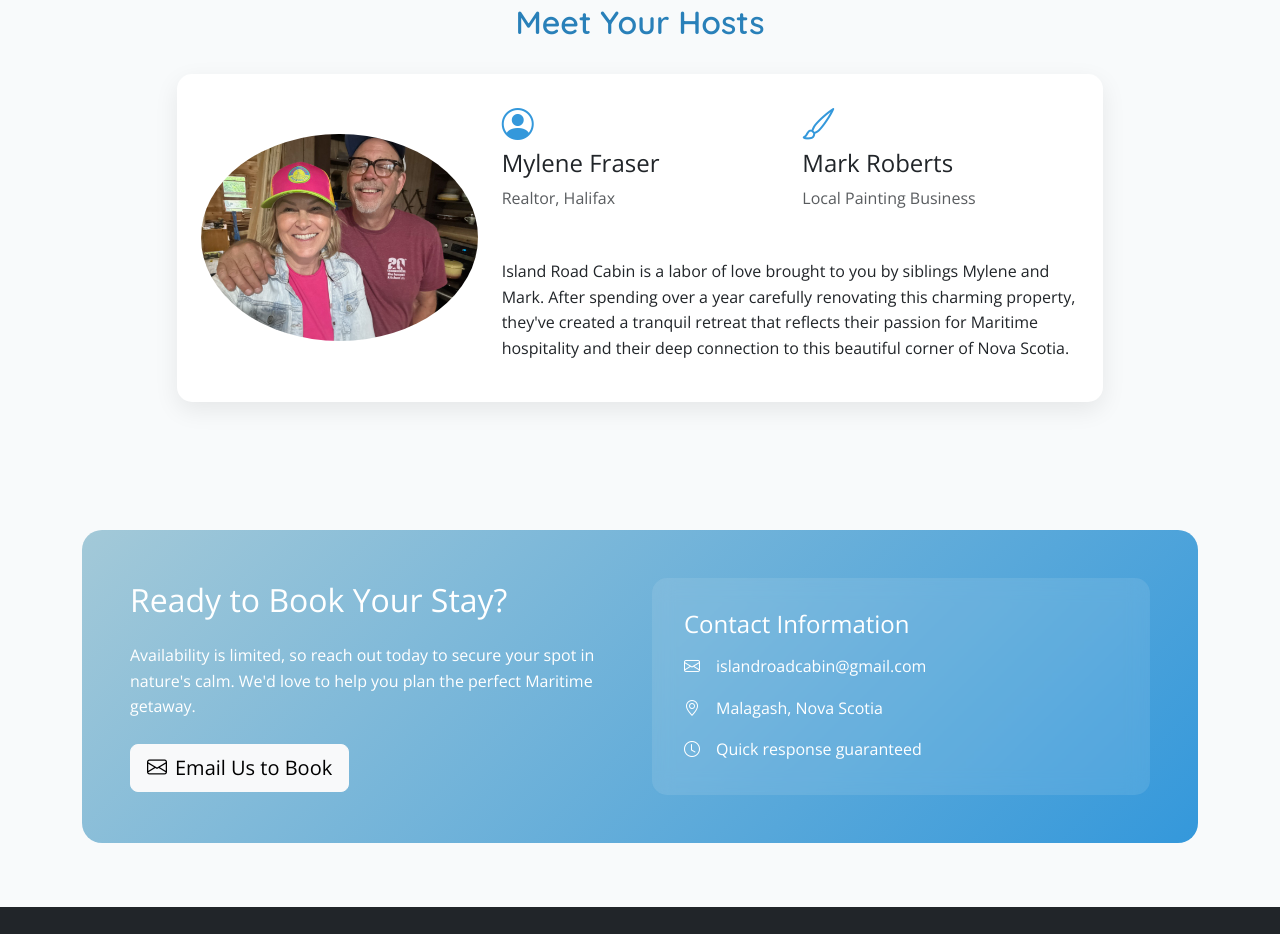
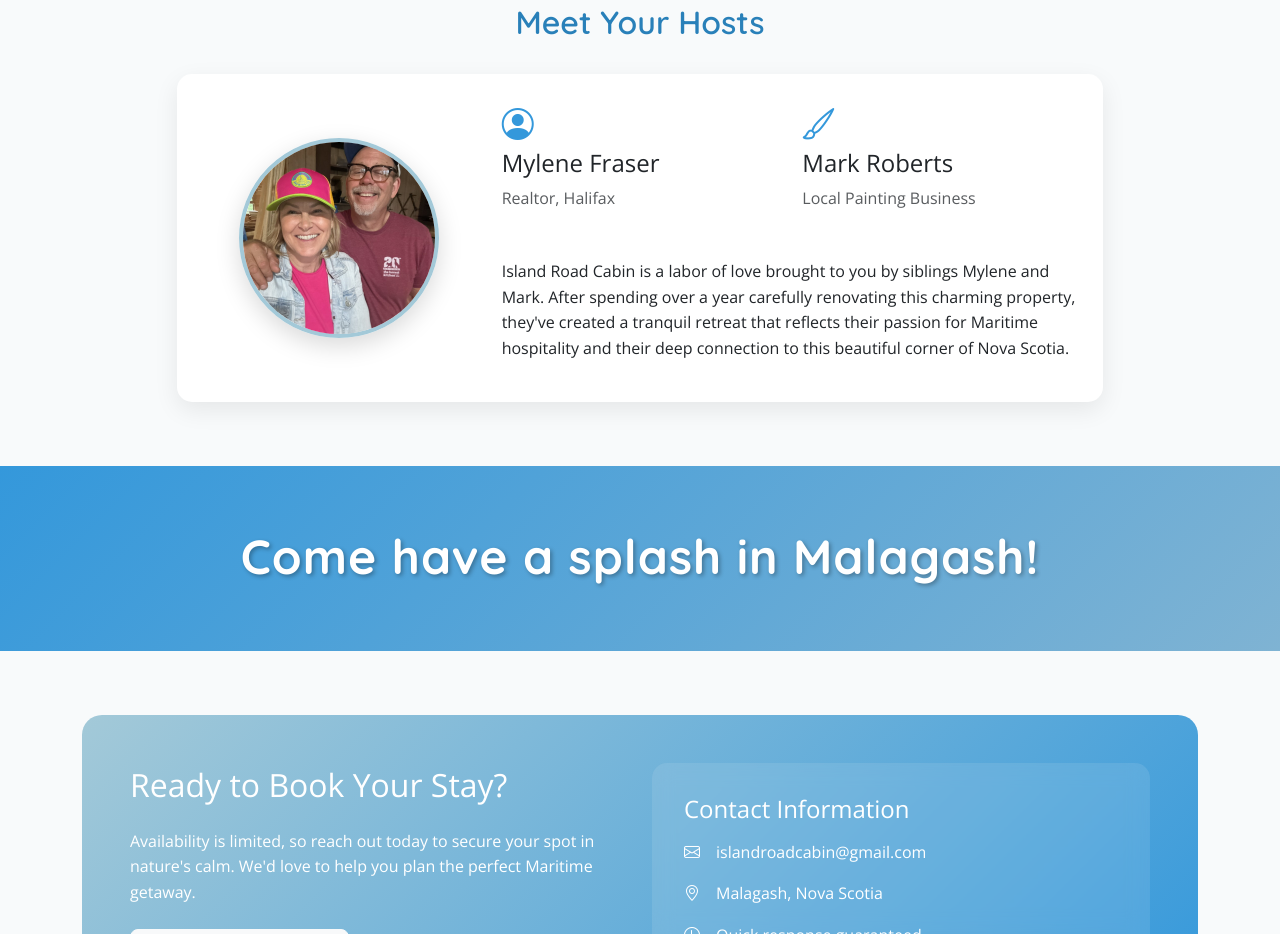
Before and after one commit to MyleneFraser/islandroadcabin, a plain HTML site: page index.html in a window 1280 px wide. Shown: the part 1832-2766 px from the top of the page. Drawn offline with nearby package versions, Linux system fonts and the light colour scheme.

Commit message:
come have a splash

```diff
--- a/index.html
+++ b/index.html
@@ -135,6 +135,71 @@
       object-fit: cover;
     }
 
+    .hosts-photo {
+      width: 200px;
+      height: 200px;
+      object-fit: cover;
+      border: 4px solid var(--accent-light);
+      box-shadow: 0 8px 25px rgba(0,0,0,0.15);
+    }
+
+    .tagline-section {
+      background: linear-gradient(135deg, var(--ocean-blue), var(--accent));
+      color: white;
+      text-align: center;
+      padding: 4rem 0;
+      position: relative;
+      overflow: hidden;
+    }
+
+    .tagline-text {
+      font-family: 'Quicksand', sans-serif;
+      font-size: 3rem;
+      font-weight: 700;
+      text-shadow: 2px 2px 4px rgba(0,0,0,0.3);
+      margin: 0;
+      letter-spacing: 1px;
+      animation: gentle-bounce 3s ease-in-out infinite;
+    }
+
+    @keyframes gentle-bounce {
+      0%, 20%, 50%, 80%, 100% {
+        transform: translateY(0);
+      }
+      40% {
+        transform: translateY(-5px);
+      }
+      60% {
+        transform: translateY(-3px);
+      }
+    }
+
+    .tagline-section::before {
+      content: '';
+      position: absolute;
+      top: -50%;
+      left: -50%;
+      width: 200%;
+      height: 200%;
+      background: repeating-linear-gradient(
+        45deg,
+        transparent,
+        transparent 20px,
+        rgba(255,255,255,0.03) 20px,
+        rgba(255,255,255,0.03) 40px
+      );
+      animation: wave-pattern 20s linear infinite;
+    }
+
+    @keyframes wave-pattern {
+      0% {
+        transform: translate(-50%, -50%) rotate(0deg);
+      }
+      100% {
+        transform: translate(-50%, -50%) rotate(360deg);
+      }
+    }
+
     @media (max-width: 768px) {
       .hero-content h1 {
         font-size: 2.5rem;
@@ -142,6 +207,10 @@
 
       .carousel-image {
         height: 50vh;
+      }
+
+      .tagline-text {
+        font-size: 2.2rem;
       }
     }
   </style>
@@ -263,6 +332,13 @@
     </div>
   </section>
 
+  <!-- Tagline Section -->
+  <section class="tagline-section">
+    <div class="container">
+      <h2 class="tagline-text">Come have a splash in Malagash!</h2>
+    </div>
+  </section>
+
   <!-- Contact Section -->
   <section class="section-spacing">
     <div class="container">
```
